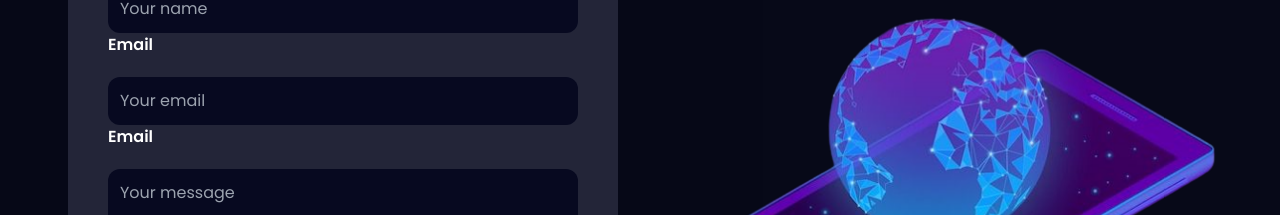
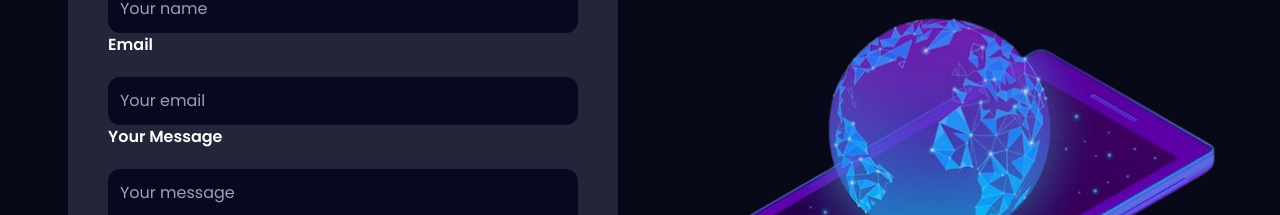
Before and after one commit to azeezabass2005/seventh_project, a React (Vite) app: page / in a window 1280 px wide. Shown: the part 4446-4661 px from the top of the page. Built offline with nearby package versions, Linux system fonts and the light colour scheme.

Commit message:
Contact page fixed

```diff
--- a/src/components/Contact.jsx
+++ b/src/components/Contact.jsx
@@ -101,7 +101,7 @@ const Contact = () => {
             </label>
             <label htmlFor="message" className={`flex gap-5 flex-col`}>
               <span className={`text-white font-poppins font-semibold`}>
-                Email
+                Your Message
               </span>
               <textarea
                 rows={5}
```
